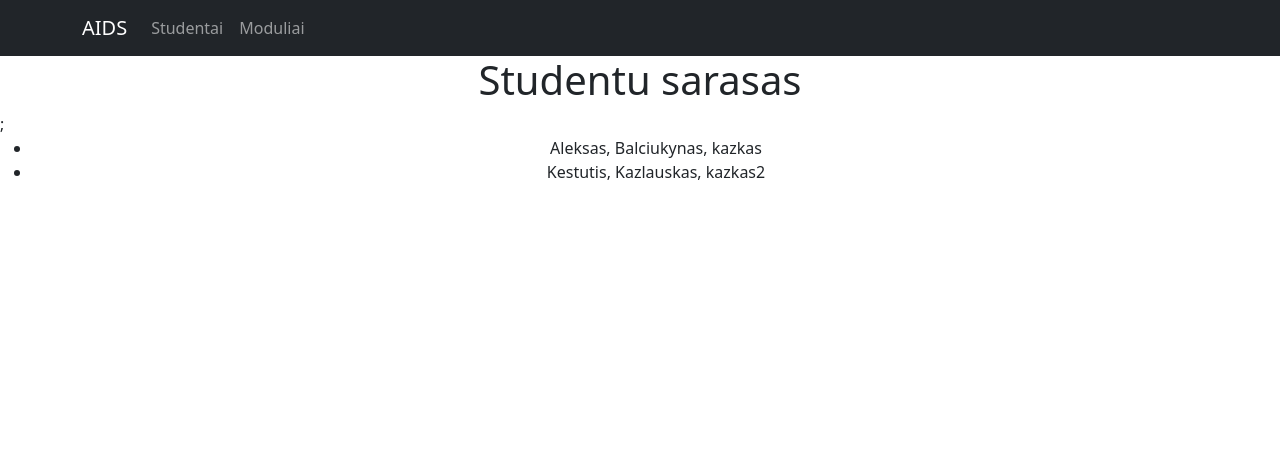
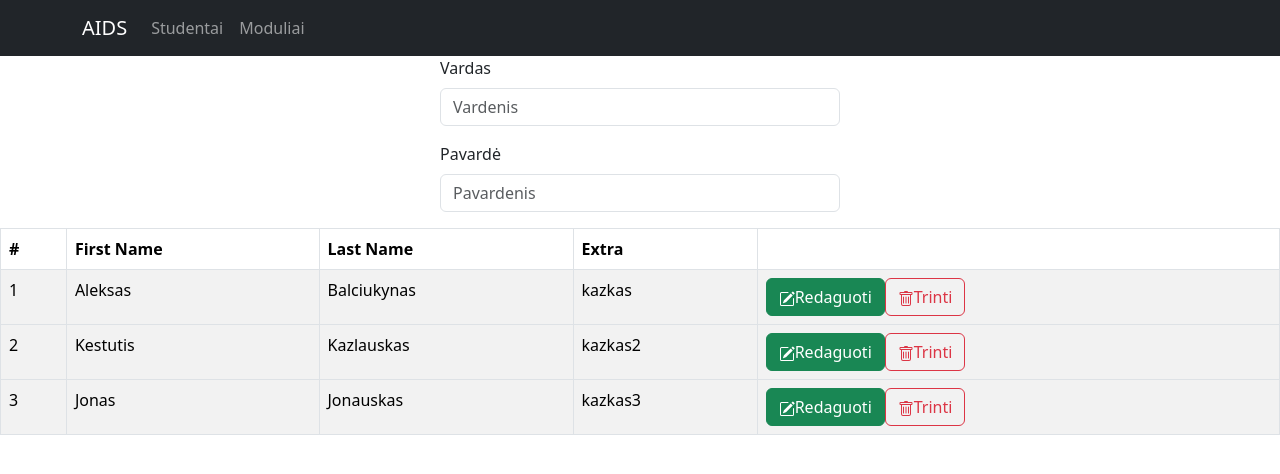
Before and after one commit to MatasStankaitis/ISP-AIDS, a React (Vite) app in the folder frontend/: page /students in a window 1280 px wide. Shown: the top 474 px of the page. Built offline with nearby package versions, Linux system fonts and the light colour scheme.

Commit message:
add a student listen starting table and filtering

```diff
--- a/frontend/src/App.css
+++ b/frontend/src/App.css
@@ -5,3 +5,8 @@ body {
 h1 {
   text-align: center;
 }
+
+.filtersDiv {
+  width: 400px;
+  margin: auto;
+}
--- a/frontend/src/components/StudentItem.jsx
+++ /dev/null
@@ -1,9 +0,0 @@
-function StudentListItem({name, surname, extra}) {
-    return (<li>
-        <div>
-            {name}, {surname}, {extra}
-        </div>
-    </li>)
-}
-
-export default StudentListItem
--- a/frontend/src/pages/Students.jsx
+++ /dev/null
@@ -1,14 +0,0 @@
-import StudentListItem from "../components/StudentItem";
-import STUDENTS from "../prototypeData/students";
-
-
-const Students = () => {
-    return <div>
-        <h1>Studentu sarasas</h1>;
-        <ul style={{textAlign:"center"}}>
-            {STUDENTS.map((student) => <StudentListItem {...student}/>)}
-        </ul>
-        </div>
-  };
-
-  export default Students;
--- /dev/null
+++ b/frontend/src/pages/StudentsPage/Students.jsx
@@ -0,0 +1,43 @@
+import StudentDataTableRow from "./components/StudentDataTableRow";
+import StudentDataTable from "./components/StudentDataTable";
+import STUDENTS from "../../prototypeData/students";
+import { useState } from "react";
+import FiltersDiv from "./components/FiltersDiv";
+
+const Students = () => {
+  const [name, setName] = useState("");
+  const [surname, setSurname] = useState("");
+
+  const onChange = (e) => {
+    console.log(e.target.id);
+    switch (e.target.id) {
+      case "firstnameInput":
+        setName(e.target.value);
+        break;
+      case "surnameInput":
+        setSurname(e.target.value);
+    }
+  };
+
+  return (
+    <>
+      <FiltersDiv name={name} surname={surname} onChange={onChange} />
+      <StudentDataTable
+        rows={
+          <>
+            {STUDENTS.filter(
+              (student) =>
+                student.name.toUpperCase().startsWith(name.toUpperCase()) &&
+                student.surname.toUpperCase().startsWith(surname.toUpperCase())
+            ).map((student, i) => {
+              student.id = i + 1;
+              return <StudentDataTableRow {...student} />;
+            })}
+          </>
+        }
+      />
+    </>
+  );
+};
+
+export default Students;
--- /dev/null
+++ b/frontend/src/pages/StudentsPage/components/FiltersDiv.jsx
@@ -0,0 +1,30 @@
+import Form from "react-bootstrap/Form";
+
+const FiltersDiv = ({ name, surname, onChange }) => {
+  return (
+    <div className="filtersDiv">
+      <Form>
+        <Form.Group className="mb-3" controlId="firstnameInput">
+          <Form.Label>Vardas</Form.Label>
+          <Form.Control
+            onChange={onChange}
+            type="firstName"
+            value={name}
+            placeholder="Vardenis"
+          />
+        </Form.Group>
+        <Form.Group className="mb-3" controlId="surnameInput">
+          <Form.Label>Pavardė</Form.Label>
+          <Form.Control
+            onChange={onChange}
+            type="lastName"
+            value={surname}
+            placeholder="Pavardenis"
+          />
+        </Form.Group>
+      </Form>
+    </div>
+  );
+};
+
+export default FiltersDiv;
--- /dev/null
+++ b/frontend/src/pages/StudentsPage/components/StudentDataTable.jsx
@@ -0,0 +1,20 @@
+import Table from "react-bootstrap/Table";
+
+const StudentDataTable = ({ rows }) => {
+  return (
+    <Table striped bordered hover>
+      <thead>
+        <tr>
+          <th>#</th>
+          <th>First Name</th>
+          <th>Last Name</th>
+          <th>Extra</th>
+          <th></th>
+        </tr>
+      </thead>
+      {rows}
+    </Table>
+  );
+};
+
+export default StudentDataTable;
--- /dev/null
+++ b/frontend/src/pages/StudentsPage/components/StudentDataTableRow.jsx
@@ -0,0 +1,49 @@
+const StudentDataTableRow = ({ id, name, surname, extra }) => {
+  return (
+    <>
+      <tbody>
+        <tr>
+          <td>{id}</td>
+          <td>{name}</td>
+          <td>{surname}</td>
+          <td>{extra}</td>
+          <td>
+            <button type="button" class="btn btn-success">
+              <svg
+                xmlns="http://www.w3.org/2000/svg"
+                width="16"
+                height="16"
+                fill="currentColor"
+                class="bi bi-pencil-square"
+                viewBox="0 0 16 16"
+              >
+                <path d="M15.502 1.94a.5.5 0 0 1 0 .706L14.459 3.69l-2-2L13.502.646a.5.5 0 0 1 .707 0l1.293 1.293zm-1.75 2.456-2-2L4.939 9.21a.5.5 0 0 0-.121.196l-.805 2.414a.25.25 0 0 0 .316.316l2.414-.805a.5.5 0 0 0 .196-.12l6.813-6.814z"></path>
+                <path
+                  fill-rule="evenodd"
+                  d="M1 13.5A1.5 1.5 0 0 0 2.5 15h11a1.5 1.5 0 0 0 1.5-1.5v-6a.5.5 0 0 0-1 0v6a.5.5 0 0 1-.5.5h-11a.5.5 0 0 1-.5-.5v-11a.5.5 0 0 1 .5-.5H9a.5.5 0 0 0 0-1H2.5A1.5 1.5 0 0 0 1 2.5z"
+                ></path>
+              </svg>
+              Redaguoti
+            </button>
+            <button type="button" class="btn btn-outline-danger">
+              <svg
+                xmlns="http://www.w3.org/2000/svg"
+                width="16"
+                height="16"
+                fill="currentColor"
+                class="bi bi-trash"
+                viewBox="0 0 16 16"
+              >
+                <path d="M5.5 5.5A.5.5 0 0 1 6 6v6a.5.5 0 0 1-1 0V6a.5.5 0 0 1 .5-.5m2.5 0a.5.5 0 0 1 .5.5v6a.5.5 0 0 1-1 0V6a.5.5 0 0 1 .5-.5m3 .5a.5.5 0 0 0-1 0v6a.5.5 0 0 0 1 0z"></path>
+                <path d="M14.5 3a1 1 0 0 1-1 1H13v9a2 2 0 0 1-2 2H5a2 2 0 0 1-2-2V4h-.5a1 1 0 0 1-1-1V2a1 1 0 0 1 1-1H6a1 1 0 0 1 1-1h2a1 1 0 0 1 1 1h3.5a1 1 0 0 1 1 1zM4.118 4 4 4.059V13a1 1 0 0 0 1 1h6a1 1 0 0 0 1-1V4.059L11.882 4zM2.5 3h11V2h-11z"></path>
+              </svg>
+              Trinti
+            </button>
+          </td>
+        </tr>
+      </tbody>
+    </>
+  );
+};
+
+export default StudentDataTableRow;
--- a/frontend/src/prototypeData/students.js
+++ b/frontend/src/prototypeData/students.js
@@ -1,15 +1,22 @@
 const STUDENTS = [
-        {
-            "name":"Aleksas",
-            "surname": "Balciukynas",
-            "extra": "kazkas"
-        },
-        {
-            "name":"Kestutis",
-            "surname": "Kazlauskas",
-            "extra": "kazkas2"
-        }
-    ]
+  {
+    id: 5,
+    name: "Aleksas",
+    surname: "Balciukynas",
+    extra: "kazkas",
+  },
+  {
+    id: 2,
+    name: "Kestutis",
+    surname: "Kazlauskas",
+    extra: "kazkas2",
+  },
+  {
+    id: 3,
+    name: "Jonas",
+    surname: "Jonauskas",
+    extra: "kazkas3",
+  },
+];
 
-
-export default STUDENTS
+export default STUDENTS;
```
Also changed, not shown: frontend/src/App.jsx (+4 -4 lines).
